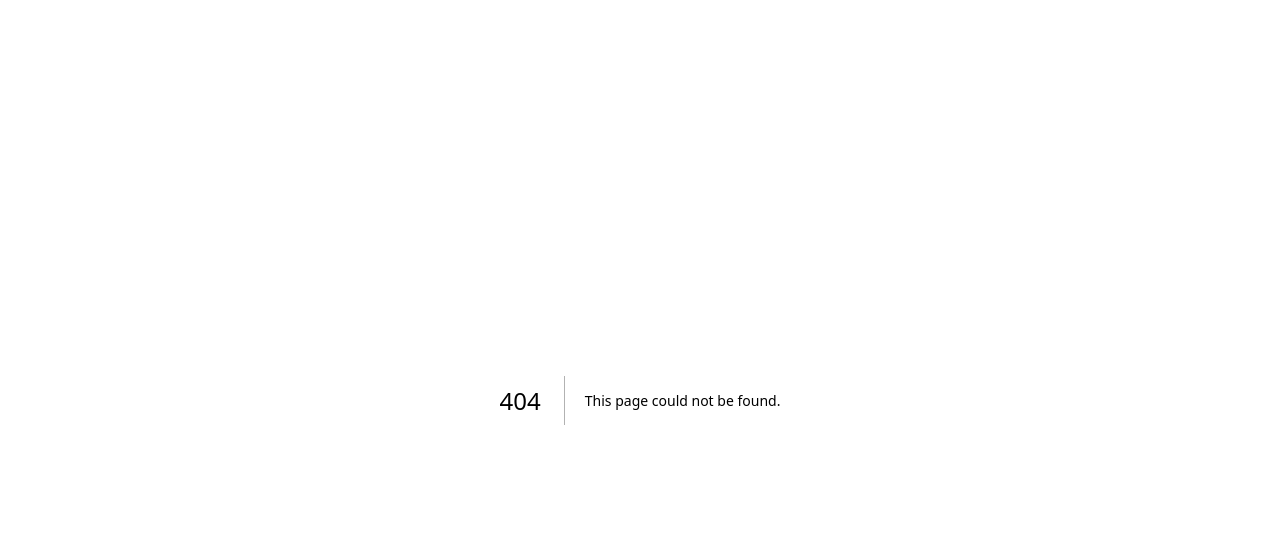
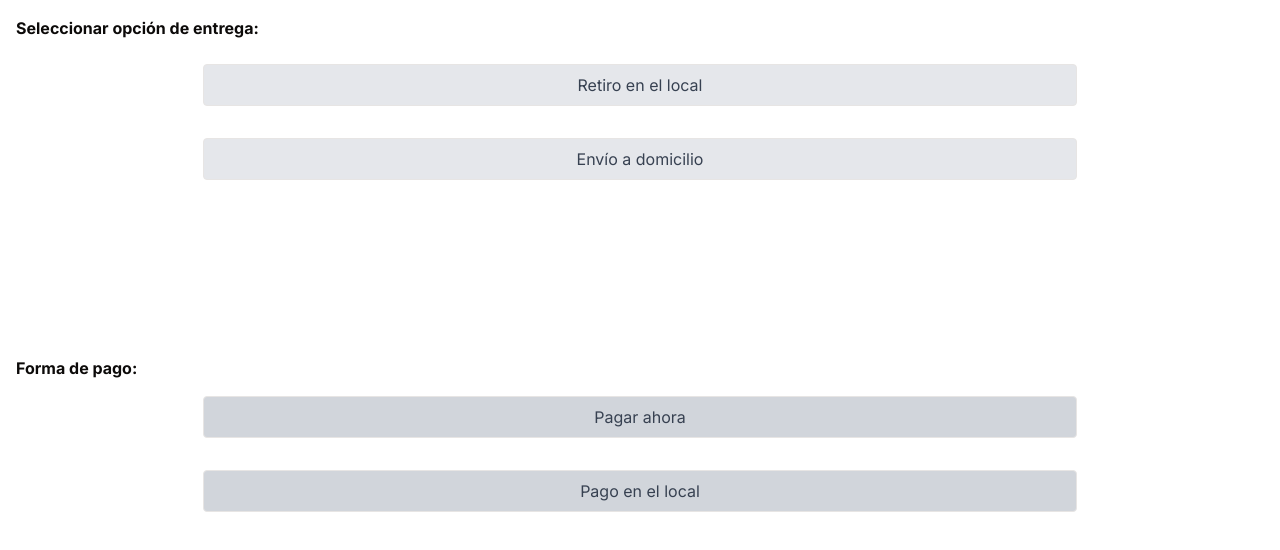
Before and after one commit to JuanMolfese/resto-app, a Next.js app: page /productos/locationPreference in a window 1280 px wide. Before the commit this address had no page. Shown: the top 550 px of the page. Built offline with nearby package versions, Linux system fonts and the light colour scheme.

Commit message:
se genera una nueva pantalla para separar la definicion de entrega de pedido y forma de pago.

```diff
--- a/app/(clientes)/productos/checkout/mp_button.tsx
+++ b/app/(clientes)/productos/checkout/mp_button.tsx
@@ -8,7 +8,7 @@ const MP_Button = () => {
     }, []);
 
     return (
-      <div>
+      <div className='flex mt-[40%] flex-col items-center w-[85%]'>
         <Wallet initialization={{preferenceId: '<PREFERENCE_ID>'}} />
       </div>
     );
--- a/app/(clientes)/productos/checkout/mp_config.tsx
+++ b/app/(clientes)/productos/checkout/mp_config.tsx
@@ -1,13 +1,13 @@
 import { MercadoPagoConfig, Preference } from 'mercadopago';
 import { redirect } from "next/navigation";
 
-const client = new MercadoPagoConfig({ accessToken: "TEST-7843908738855744-032113-72aa8f0c34504429aedc3b0e85283530-814774283" });
 
 export default async function mp_config(compra:any){
 
+  const client = new MercadoPagoConfig({ accessToken: "TEST-7843908738855744-032113-72aa8f0c34504429aedc3b0e85283530-814774283" });
   console.log(compra);
 
-    const preference = await new Preference(client).create({
+  const preference = new Preference(client).create({
     body: {
       items:[
         {
@@ -21,6 +21,6 @@ export default async function mp_config(compra:any){
   });
   console.log(preference);
 
-    redirect(preference.sandbox_init_point!);
+    redirect((await preference).sandbox_init_point!);
 
 }
--- a/app/(clientes)/productos/checkout/page.tsx
+++ b/app/(clientes)/productos/checkout/page.tsx
@@ -16,33 +16,6 @@ export default function Checkout(){
     getCart();
   }, []);
 
-  const [option, setOption] = useState<'pickup' | 'delivery' | null>(null);
-  const [address, setAddress] = useState('');
-  const [submitButtonDisabled, setSubmitButtonDisabled] = useState(true);
-
-  const handleOptionChange = (newOption: 'pickup' | 'delivery') => {
-    setOption(newOption);
-    updateSubmitButtonState(newOption, address);
-  };
-
-  const handleAddressChange = (e: React.ChangeEvent<HTMLInputElement>) => {
-    const newAddress = e.target.value;
-    setAddress(newAddress);
-    updateSubmitButtonState(option, newAddress);
-  };
-
-  const updateSubmitButtonState = (selectedOption: 'pickup' | 'delivery' | null, newAddress: string) => {
-    if (selectedOption === 'pickup') {
-      // Habilitar el botón de enviar si se selecciona "Retiro en local"
-      setSubmitButtonDisabled(false);
-    } else if (selectedOption === 'delivery') {
-      // Habilitar el botón de enviar solo si se selecciona "Envío a domicilio" y se ingresa una dirección válida
-      setSubmitButtonDisabled(newAddress.trim().length < 5);
-    } else {
-      // Deshabilitar el botón de enviar si no se ha seleccionado ninguna opción
-      setSubmitButtonDisabled(true);
-    }
-  };
 
 
 
@@ -54,7 +27,7 @@ export default function Checkout(){
     }
   }
 
-  const handleClick = async () => {
+  /* const handleClick = async () => {
 
     const compra = {
       id:"Compra",
@@ -64,8 +37,7 @@ export default function Checkout(){
     }
 
     await mp_config(compra);
-
-  };
+  }; */
 
 
   if (cart.length <= 0) {
@@ -76,77 +48,17 @@ export default function Checkout(){
     )
   }
 
+  return (
+    <div className="flex flex-col items-center m-0 p-0">
 
+      <MP_Button/>
 
-  return (
-    <div className="m-4">
-
-      <div className="space-y-4">
-      <div>
-        <label className="block mb-2 font-bold">Seleccionar opción:</label>
-        <div className="space-x-4">
-          <button
-            className={`px-4 py-2 rounded-full border ${
-              option === 'pickup' ? 'bg-blue-500 text-white' : 'bg-gray-200 text-gray-700'
-            }`}
-            onClick={() => handleOptionChange('pickup')}
-          >
-            Retiro en el local
-          </button>
-          <button
-            className={`px-4 py-2 rounded-full border ${
-              option === 'delivery' ? 'bg-blue-500 text-white' : 'bg-gray-200 text-gray-700'
-            }`}
-            onClick={() => handleOptionChange('delivery')}
-          >
-            Envío a domicilio
-          </button>
-        </div>
-      </div>
-      {option === 'delivery' && (
-        <div>
-          <label className="block mb-2 font-bold">Dirección de entrega:</label>
-          <input
-            type="text"
-            value={address}
-            onChange={handleAddressChange}
-            placeholder="Ingrese su dirección"
-            className="w-full p-2 border border-gray-300 rounded-md focus:outline-none focus:border-blue-500"
-          />
-        </div>
-      )}
-      <button
-        type="submit"
-        onClick={handleClick}
-        disabled={submitButtonDisabled}
-        className={`w-full px-4 py-2 mt-4 rounded-full ${
-          submitButtonDisabled ? 'bg-gray-300 text-gray-700 cursor-not-allowed' : 'bg-green-500 text-white hover:bg-green-600'
-        }`}
-      >
-        Pagar
-      </button>
-
-      <button
-        type="submit"
-        /* onClick={} */
-        disabled={submitButtonDisabled}
-        className={`w-full px-4 py-2 mt-4 rounded-full ${
-          submitButtonDisabled ? 'bg-gray-300 text-gray-700 cursor-not-allowed' : 'bg-green-500 text-white hover:bg-green-600'
-        }`}
-      >
-        Enviar Pedido - Pago en el local
-      </button>
-
-
-    {/*   <MP_Button/> */}
-
-    </div>
-
-      <Button  asChild variant={"link"}  className="px-4 py-2 rounded-full border bg-blue-500 text-white mt-4">
+      <Button  asChild variant={"link"}  className="p-4 mt-9 w-[70%] rounded border bg-blue-500 text-white">
         <Link href="/productos/">
           Volver
         </Link>
       </Button>
+
     </div>
   )
 }
--- /dev/null
+++ b/app/(clientes)/productos/locationPreference/page.tsx
@@ -0,0 +1,105 @@
+"use client"
+import Link from "next/link";
+import { useState } from "react";
+
+
+export default function LocationPreference(){
+
+    const [option, setOption] = useState<'pickup' | 'delivery' | null>(null);
+    const [address, setAddress] = useState('');
+    const [submitButtonDisabled, setSubmitButtonDisabled] = useState(true);
+
+    const handleOptionChange = (newOption: 'pickup' | 'delivery') => {
+      setOption(newOption);
+      updateSubmitButtonState(newOption, address);
+    };
+
+    const handleAddressChange = (e: React.ChangeEvent<HTMLInputElement>) => {
+      const newAddress = e.target.value;
+      setAddress(newAddress);
+      updateSubmitButtonState(option, newAddress);
+    };
+
+    const updateSubmitButtonState = (selectedOption: 'pickup' | 'delivery' | null, newAddress: string) => {
+      if (selectedOption === 'pickup') {
+        // Habilitar el botón de enviar si se selecciona "Retiro en local"
+        setSubmitButtonDisabled(false);
+      } else if (selectedOption === 'delivery') {
+        // Habilitar el botón de enviar solo si se selecciona "Envío a domicilio" y se ingresa una dirección válida
+        setSubmitButtonDisabled(newAddress.trim().length < 5);
+      } else {
+        // Deshabilitar el botón de enviar si no se ha seleccionado ninguna opción
+        setSubmitButtonDisabled(true);
+      }
+    };
+
+
+
+  return(
+  <div className="m-4">
+    <div className="space-y-4 min-h-[300px]">
+        <div className="h-1/2 ">
+          <label className="block mb-2 font-bold">Seleccionar opción de entrega:</label>
+          <div className="flex flex-col items">
+            <div className="justify-center items-center flex flex-col">
+              <button
+              className={`px-4 py-2 my-4 w-[70%] rounded border ${
+                  option === 'pickup' ? 'bg-blue-500 text-white' : 'bg-gray-200 text-gray-700'
+              }`}
+              onClick={() => handleOptionChange('pickup')}
+              >
+              Retiro en el local
+              </button>
+
+              <button
+              className={`px-4 py-2 my-4 w-[70%] rounded border ${
+                  option === 'delivery' ? 'bg-blue-500 text-white' : 'bg-gray-200 text-gray-700'
+              }`}
+              onClick={() => handleOptionChange('delivery')}
+              >
+              Envío a domicilio
+              </button>
+            </div>
+          </div>
+        </div>
+      {option === 'delivery' && (
+        <div>
+          <label className="block mb-2 mt-2 font-bold">Dirección de entrega:</label>
+          <div className="flex justify-center items-center space-x-6">
+            <input
+            type="text"
+            value={address}
+            onChange={handleAddressChange}
+            maxLength={100}
+            placeholder="Ingrese su dirección"
+            className="w-[80%] p-2 border m-auto border-gray-300 rounded-md focus:outline-none focus:border-blue-500"
+            />
+          </div>
+        </div>
+      )}
+  </div>
+  <div className="h-1/2">
+    <label className="block mt-10 font-bold">Forma de pago:</label>
+
+    {/* AQUI SE TENDRIA QUE GUARDAR EN LA API EN ALGUN LUGAR DONDE QUEDA EL DETALLE COMPLETO DEL PEDIDO: productos, si esta pago o no y si retira o va a domilicio */}
+    <div className="justify-center items-center flex flex-col">
+      <button className={`px-4 py-2 my-4 w-[70%] rounded border ${submitButtonDisabled ? 'bg-gray-300 text-gray-700 cursor-not-allowed' : 'bg-green-500 text-white hover:bg-green-600'}`}
+      disabled={submitButtonDisabled}>
+        <Link href="/productos/checkout"> {/* Esto hace que no quede deshabilitado realmente hasta que una opcion de entrega se seleccionada */}
+          Pagar ahora
+        </Link>
+      </button>
+
+      {/* <Link href="/api/pedidos"> A DEFINIR, esto enviaria el modulo de pedido PAGO: NO, detalle de entrega y detalle de productos*/}
+          <button
+          type="submit"
+          disabled={submitButtonDisabled}
+          className={`px-4 py-2 my-4 w-[70%] rounded border ${submitButtonDisabled ? 'bg-gray-300 text-gray-700 cursor-not-allowed' : 'bg-sky-800 text-white hover:bg-sky-600'}`}>
+          Pago en el local
+          </button>
+      {/* </Link> */}
+    </div>
+  </div>
+</div>
+  )
+}
--- a/components/Cart/index.tsx
+++ b/components/Cart/index.tsx
@@ -41,7 +41,7 @@ export default function Cart(
         </button>
         {
           cart.length > 0 && (
-            <Link href="/productos/checkout">
+            <Link href="/productos/locationPreference">
               <button className="mt-8 mx-auto py-2 px-4 text-white border rounded-full bg-blue-400 hover:bg-blue-500 flex justify-center">
                 Continuar compra
               </button>
```
Lines whose indentation alone changed are shown as unchanged.
